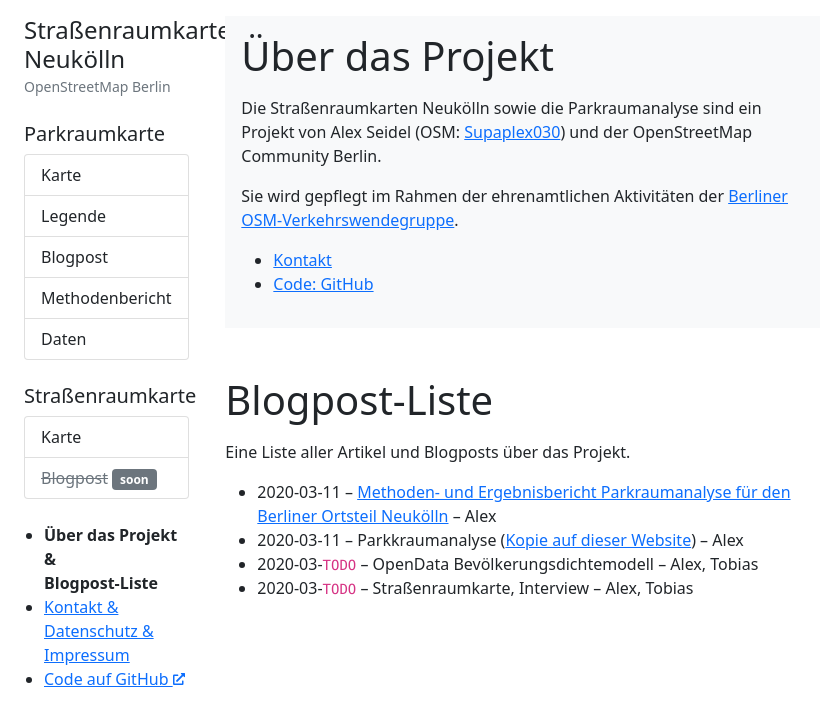
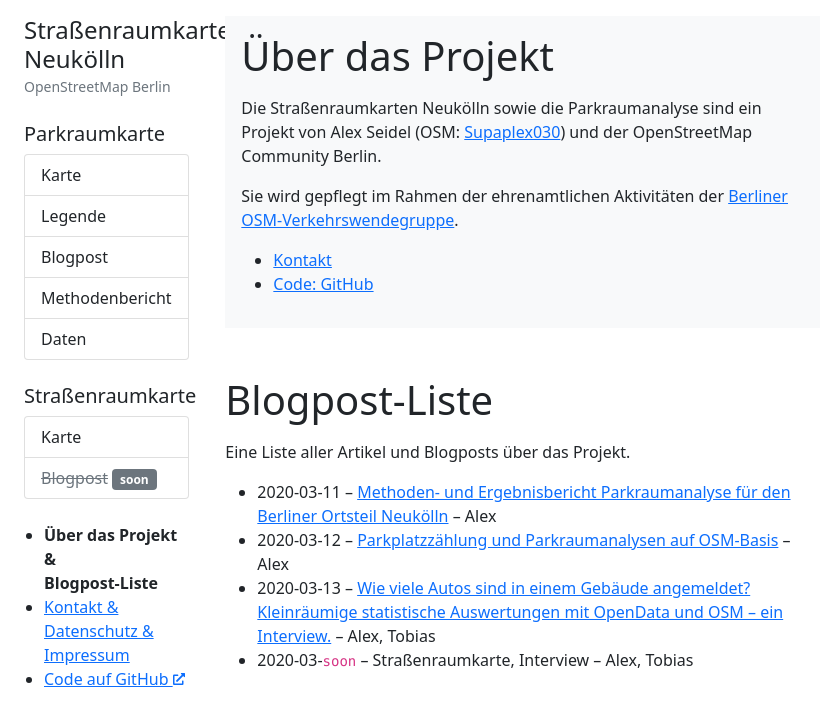
Before and after one commit to osmberlin/strassenraumkarte-neukoelln, a Jekyll site: the page built from about.md, in a window 1280 px wide. Shown: the top 726 px of the page, without its empty margins (0-829 px from the left). Built offline with Jekyll 4.4.1, drawn with Linux system fonts in a browser that asks for light colours.

Commit message:
Add opendata blogpost, update blogpost publishing date, add links to about

````diff
--- a/_includes/navigation.html
+++ b/_includes/navigation.html
@@ -9,7 +9,7 @@
     {% if page.url == "/" %}data-bs-toggle="modal" data-bs-target="#legendeModal"{% endif %}>
     Legende
   </a>
-  <a href="{{ '/posts/2021-03-10-parkraumanalyse' | relative_url }}"
+  <a href="{{ '/posts/2021-03-12-parkraumanalyse' | relative_url }}"
     class="list-group-item list-group-item-action {% if page.menu_highlight == 'blogpost_parkraumkarte' %}active{% endif %}">
     Blogpost
   </a>
--- a/about.md
+++ b/about.md
@@ -25,6 +25,6 @@ Sie wird gepflegt im Rahmen der ehrenamtlichen Aktivitäten der [Berliner OSM-Ve
 Eine Liste aller Artikel und Blogposts über das Projekt.
 
 * 2020-03-11 – [Methoden- und Ergebnisbericht Parkraumanalyse für den Berliner Ortsteil Neukölln](parkraumkarte/report) – Alex
-* 2020-03-11 – Parkkraumanalyse ([Kopie auf dieser Website](posts/2021-03-10-parkraumanalyse)) – Alex
-* 2020-03-```TODO``` – OpenData Bevölkerungsdichtemodell – Alex, Tobias
-* 2020-03-```TODO``` – Straßenraumkarte, Interview – Alex, Tobias
+* 2020-03-12 – [Parkplatzzählung und Parkraumanalysen auf OSM-Basis](posts/2021-03-12-parkraumanalyse) – Alex
+* 2020-03-13 – [Wie viele Autos sind in einem Gebäude angemeldet? Kleinräumige statistische Auswertungen mit OpenData und OSM – ein Interview.](posts/2021-03-13-opendata) – Alex, Tobias
+* 2020-03-```soon``` – Straßenraumkarte, Interview – Alex, Tobias
````
Also changed, not shown: _posts/2021-03-10-parkraumanalyse.md (+1 -1 lines), _posts/2021-03-13-opendata.md (added, +102 -0 lines), images/posts/opendata-bevoelkerungsdichte-neukoelln-dot-sample-ausschnitt.jpg (added), images/posts/opendata-bevoelkerungsdichte-neukoelln-dot-sample.jpg (added), images/posts/opendata-parkraumkarte.jpg (added).
